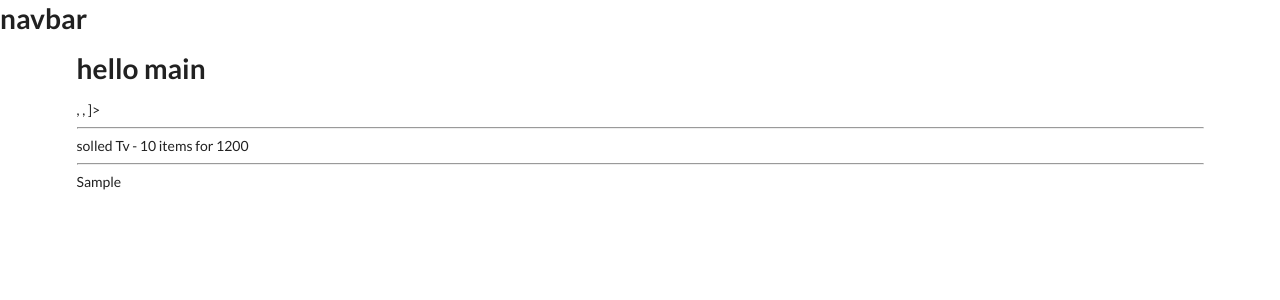
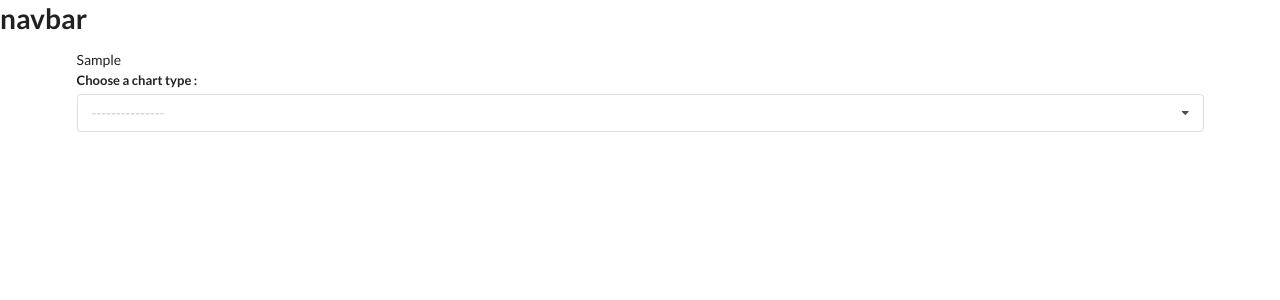
Before and after one commit to mhammed2020/django-with-pandas, a Django app: template products/templates/products/main.html in a window 1280 px wide. Shown: the top 300 px of the page. Run offline with Django 3.2, Linux system fonts and the light colour scheme; data comes from the database, SQL or seed files in the repository; the template is opened without the code that fills it: values that come from a table or form of the project are taken from there, most other values are stand-ins (such as "Sample title", 1, 10 or a date in 2020); some libraries are stand-ins or nearby versions.

Commit message:
Create form for in order to plot graph

```diff
--- a/products/templates/products/main.html
+++ b/products/templates/products/main.html
@@ -5,11 +5,30 @@
 {% endblock  %}
 
 {% block content %}
-  <h1>hello main</h1>
-  {{products | safe}}
-  <hr>
-  {{purchase | safe}}
-  <hr>
+
   {{df | safe}}
 
+
+  <div>
+
+    <form action="" method="POST" class="ui form">
+
+      {% csrf_token %}
+      <div class="field">
+          <label>Choose a chart type :</label>
+          <div class="ui selection dropdown">
+              <input type="hidden" name="sales">
+              <i class="dropdown icon"></i>
+              <div class="default text">---------------</div>
+              <div class="menu">
+                  <div class="item" value="bar">Bar plot </div>
+                  <div class="item" value="line">Line plot </div>
+                  <div class="item" value="count">Count plot </div>
+
+              </div>
+          </div>
+      </div>
+    </form>
+
+  </div>
 {% endblock  %}
--- a/templates/base.html
+++ b/templates/base.html
@@ -8,7 +8,7 @@
     <!-- jQuery -->
     <script src="https://code.jquery.com/jquery-3.3.1.min.js"></script>
     <!--Custom css-->
-    <link rel='stylesheet' type='text/css' href={% static 'style.css' %}>
+    <link rel='stylesheet' type='text/css' href= {% static 'style.css' %} >
     <!-- semantic UI -->
     <link rel="stylesheet" type='text/css' href="https://cdnjs.cloudflare.com/ajax/libs/semantic-ui/2.2.14/semantic.min.css">
     <script src="https://cdnjs.cloudflare.com/ajax/libs/semantic-ui/2.4.1/semantic.min.js"></script>
```
Also changed, not shown: static_project/style.css (added).
